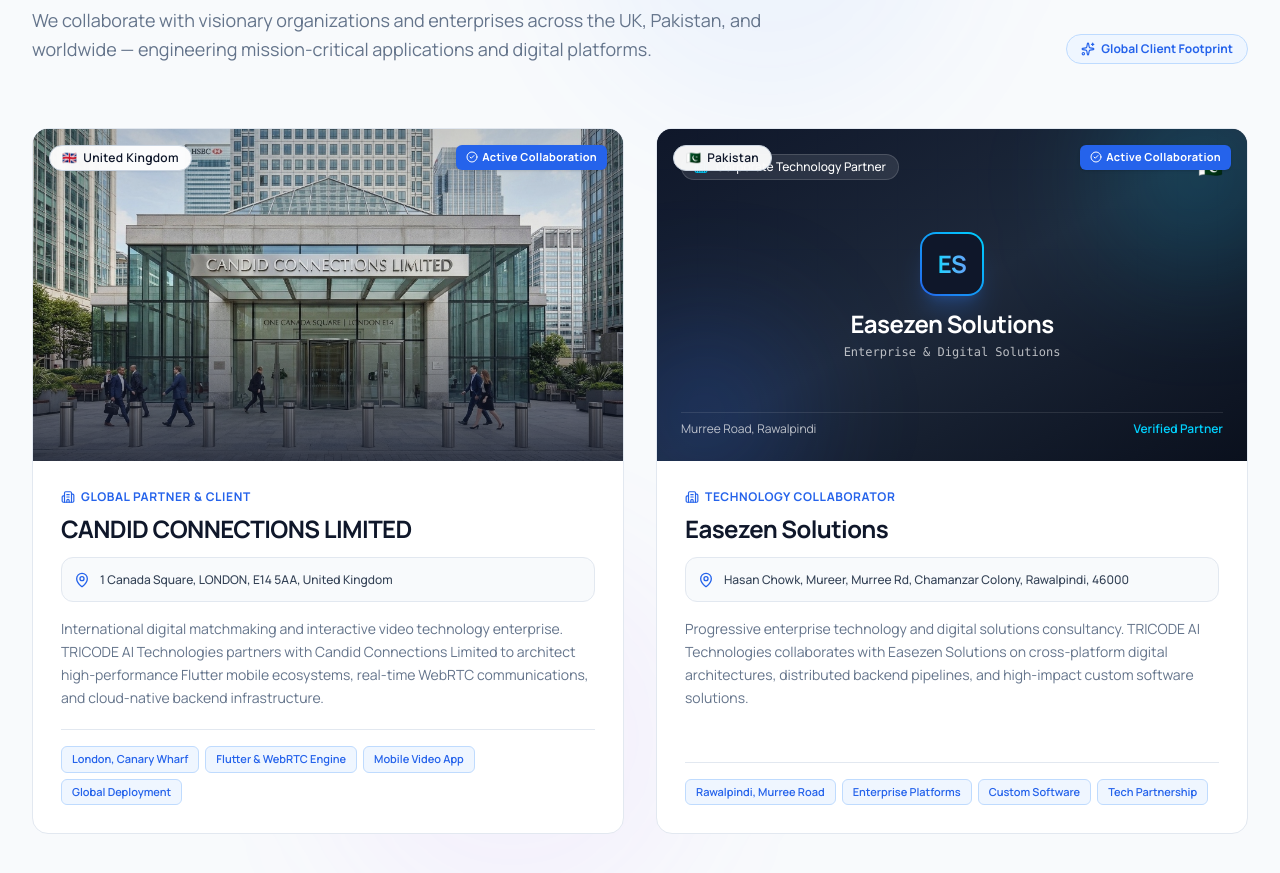
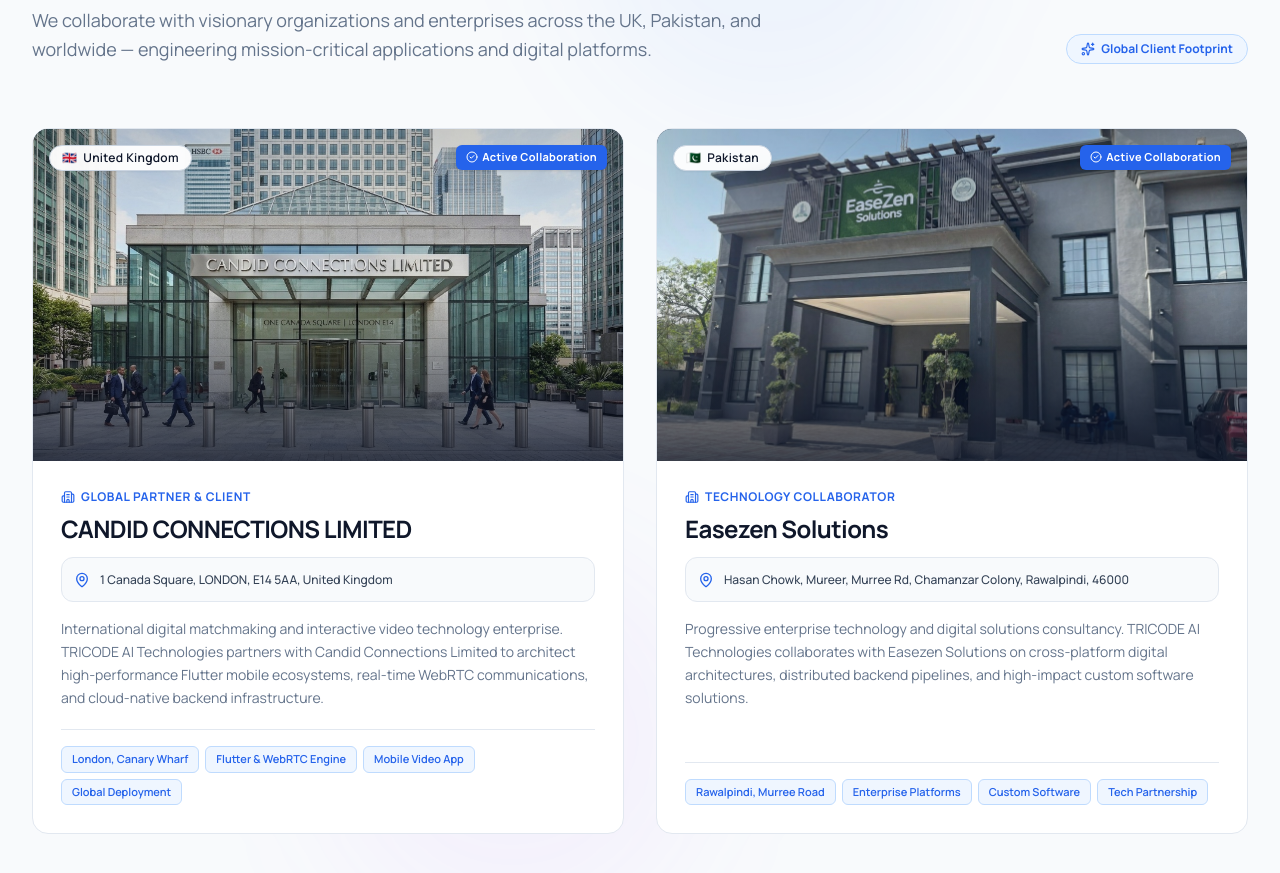
Before and after one commit to DevZoneSoluctions/TRICODE-AI, a React (Vite) app: page /#/ in a window 1280 px wide. Shown: the part 4800-5673 px from the top of the page. Built offline with nearby package versions, Linux system fonts and the light colour scheme.

Commit message:
feat: add Easezen Solutions collaboration image and keep original loading screen

```diff
--- a/src/sections/CollaborationsSection.jsx
+++ b/src/sections/CollaborationsSection.jsx
@@ -24,7 +24,7 @@
       country: "Pakistan",
       flag: "🇵🇰",
       location: "Hasan Chowk, Mureer, Murree Rd, Chamanzar Colony, Rawalpindi, 46000",
-      image: null,
+      image: "/images/collaborations/easezen-solutions.jpeg",
       description:
         "Progressive enterprise technology and digital solutions consultancy. TRICODE AI Technologies collaborates with Easezen Solutions on cross-platform digital architectures, distributed backend pipelines, and high-impact custom software solutions.",
       tags: ["Rawalpindi, Murree Road", "Enterprise Platforms", "Custom Software", "Tech Partnership"],
```
Also changed, not shown: public/images/collaborations/easezen-solutions.jpeg (added).
